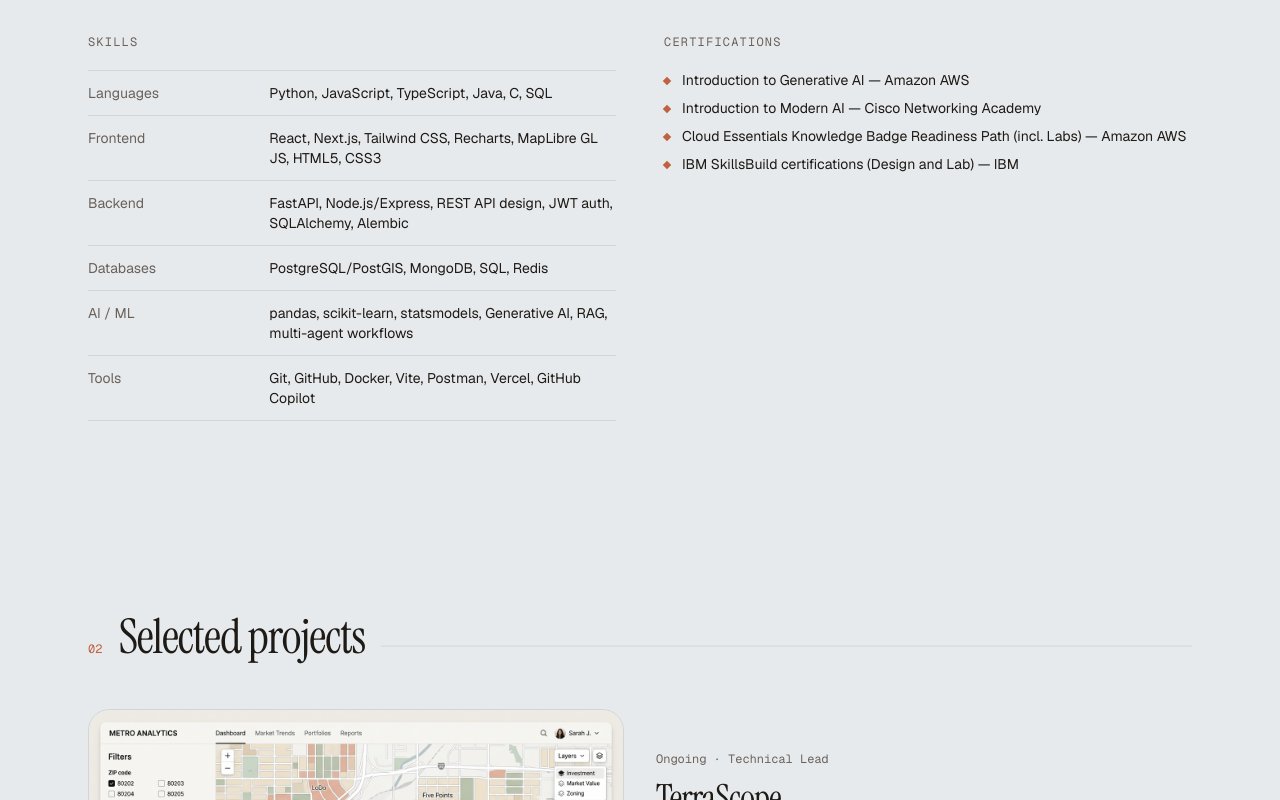
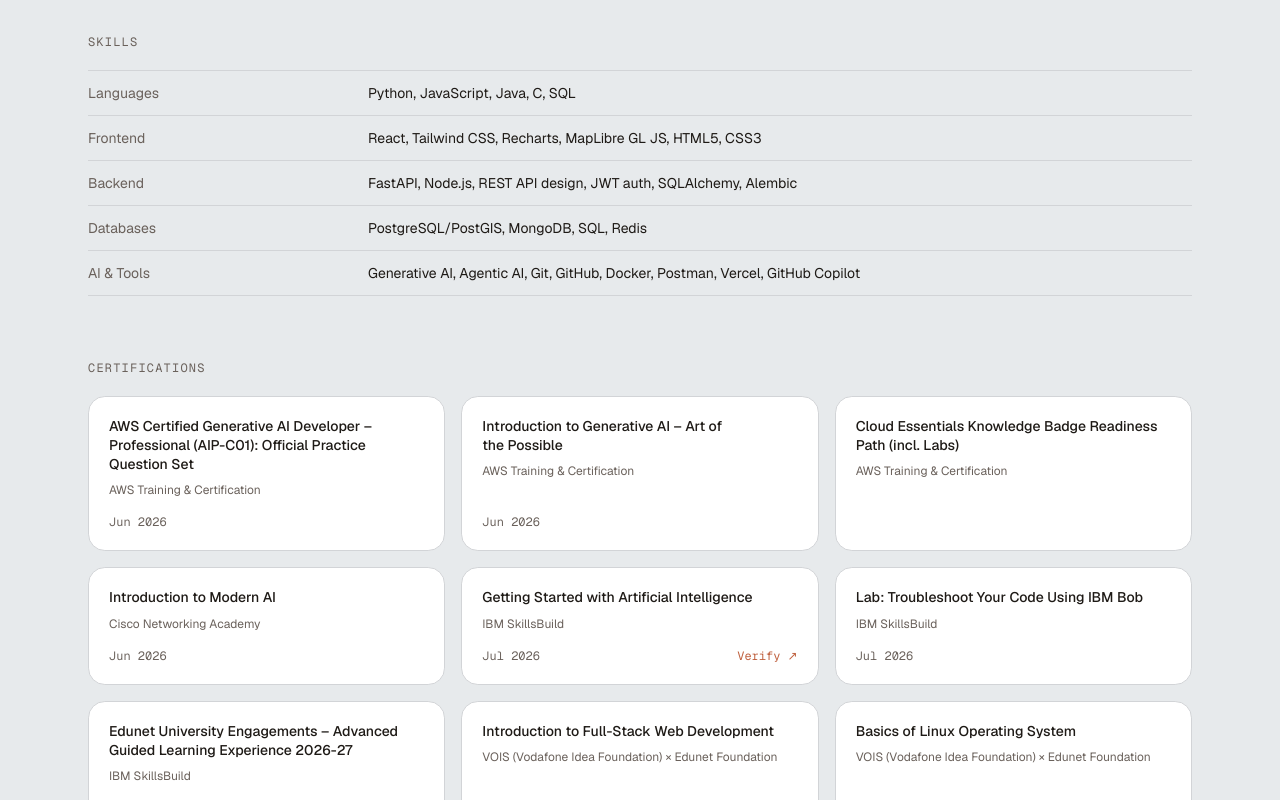
Before and after one commit to Harunrashid444/My-Portfolio-Website, a Next.js app: page / in a window 1280 px wide. Shown: the part 1620-2420 px from the top of the page. Built offline with nearby package versions, Linux system fonts and the light colour scheme.

Commit message:
Expand certifications below skills and show full college names

```diff
--- a/components/about.tsx
+++ b/components/about.tsx
@@ -10,24 +10,58 @@
 const experience = [
   { period: '2026 — Now', role: 'Technical Lead', company: 'TerraScope' },
   { period: 'Jun — Sep 2026', role: 'Full Stack Developer', company: 'GrowwStaff (Contract)' },
-  { period: '2025 — 2027', role: 'MCA', company: 'GL Bajaj, AKTU' },
-  { period: '2024', role: 'BCA', company: 'P.K. Roy Memorial College' },
+  { period: '2025 — 2027', role: 'MCA', company: 'GL Bajaj College of Technology and Management, AKTU' },
+  { period: '2024', role: 'BCA', company: 'P.K. Roy Memorial College, Binod Bihari Mahato Koylanchal University' },
 ]
 
 const skills = [
-  { group: 'Languages', items: 'Python, JavaScript, TypeScript, Java, C, SQL' },
-  { group: 'Frontend', items: 'React, Next.js, Tailwind CSS, Recharts, MapLibre GL JS, HTML5, CSS3' },
-  { group: 'Backend', items: 'FastAPI, Node.js/Express, REST API design, JWT auth, SQLAlchemy, Alembic' },
+  { group: 'Languages', items: 'Python, JavaScript, Java, C, SQL' },
+  { group: 'Frontend', items: 'React, Tailwind CSS, Recharts, MapLibre GL JS, HTML5, CSS3' },
+  { group: 'Backend', items: 'FastAPI, Node.js, REST API design, JWT auth, SQLAlchemy, Alembic' },
   { group: 'Databases', items: 'PostgreSQL/PostGIS, MongoDB, SQL, Redis' },
-  { group: 'AI / ML', items: 'pandas, scikit-learn, statsmodels, Generative AI, RAG, multi-agent workflows' },
-  { group: 'Tools', items: 'Git, GitHub, Docker, Vite, Postman, Vercel, GitHub Copilot' },
+  { group: 'AI & Tools', items: 'Generative AI, Agentic AI, Git, GitHub, Docker, Postman, Vercel, GitHub Copilot' },
 ]
 
 const certifications = [
-  'Introduction to Generative AI — Amazon AWS',
-  'Introduction to Modern AI — Cisco Networking Academy',
-  'Cloud Essentials Knowledge Badge Readiness Path (incl. Labs) — Amazon AWS',
-  'IBM SkillsBuild certifications (Design and Lab) — IBM',
+  {
+    title: 'AWS Certified Generative AI Developer – Professional (AIP-C01): Official Practice Question Set',
+    issuer: 'AWS Training & Certification',
+    date: 'Jun 2026',
+  },
+  {
+    title: 'Introduction to Generative AI – Art of the Possible',
+    issuer: 'AWS Training & Certification',
+    date: 'Jun 2026',
+  },
+  {
+    title: 'Cloud Essentials Knowledge Badge Readiness Path (incl. Labs)',
+    issuer: 'AWS Training & Certification',
+    date: null,
+  },
+  { title: 'Introduction to Modern AI', issuer: 'Cisco Networking Academy', date: 'Jun 2026' },
+  {
+    title: 'Getting Started with Artificial Intelligence',
+    issuer: 'IBM SkillsBuild',
+    date: 'Jul 2026',
+    href: 'https://www.credly.com/badges/0cd5c8b4-74ee-4251-a882-f00f0bcd839b',
+  },
+  { title: 'Lab: Troubleshoot Your Code Using IBM Bob', issuer: 'IBM SkillsBuild', date: 'Jul 2026' },
+  {
+    title: 'Edunet University Engagements – Advanced Guided Learning Experience 2026-27',
+    issuer: 'IBM SkillsBuild',
+    date: 'Jul 2026',
+  },
+  {
+    title: 'Introduction to Full-Stack Web Development',
+    issuer: 'VOIS (Vodafone Idea Foundation) × Edunet Foundation',
+    date: 'Jul 2026',
+  },
+  {
+    title: 'Basics of Linux Operating System',
+    issuer: 'VOIS (Vodafone Idea Foundation) × Edunet Foundation',
+    date: 'Jul 2026',
+  },
+  { title: 'EF SET English Certificate — C2 Proficient', issuer: 'EF Education First', date: 'Jun 2026' },
 ]
 
 export function About() {
@@ -80,35 +114,50 @@
         ))}
       </dl>
 
-      <div className="mt-20 grid gap-12 md:grid-cols-2">
-        <Reveal>
+      <Reveal className="mt-20">
         <h3 className="font-mono text-xs uppercase tracking-widest text-muted-foreground">Skills</h3>
         <dl className="mt-5 divide-y divide-border border-y border-border">
           {skills.map((skill) => (
-              <div key={skill.group} className="grid grid-cols-3 gap-4 py-3 text-sm">
+            <div key={skill.group} className="grid gap-1 py-3 text-sm sm:grid-cols-4 sm:gap-4">
               <dt className="text-muted-foreground">{skill.group}</dt>
-                <dd className="col-span-2">{skill.items}</dd>
+              <dd className="sm:col-span-3">{skill.items}</dd>
             </div>
           ))}
         </dl>
       </Reveal>
 
-        <Reveal delay={120} className="space-y-10">
-          <div>
+      <div className="mt-16">
+        <Reveal>
           <h3 className="font-mono text-xs uppercase tracking-widest text-muted-foreground">
             Certifications
           </h3>
-            <ul className="mt-5 space-y-2 text-sm">
-              {certifications.map((cert) => (
-                <li key={cert} className="flex items-start gap-3">
-                  <span aria-hidden="true" className="mt-2 size-1.5 shrink-0 rotate-45 bg-accent" />
-                  {cert}
+        </Reveal>
+        <ul className="mt-5 grid gap-4 sm:grid-cols-2 lg:grid-cols-3">
+          {certifications.map((cert, i) => (
+            <li key={cert.title}>
+              <Reveal delay={(i % 3) * 80} className="h-full">
+                <div className="flex h-full flex-col rounded-xl border border-border bg-card p-5 transition-colors hover:border-accent/50">
+                  <p className="text-pretty text-sm font-medium leading-snug">{cert.title}</p>
+                  <p className="mt-2 text-xs text-muted-foreground">{cert.issuer}</p>
+                  <div className="mt-auto flex items-center justify-between gap-3 pt-4 font-mono text-xs text-muted-foreground">
+                    <span>{cert.date}</span>
+                    {cert.href && (
+                      <a
+                        href={cert.href}
+                        target="_blank"
+                        rel="noopener noreferrer"
+                        className="text-accent underline-offset-4 hover:underline"
+                      >
+                        Verify ↗
+                      </a>
+                    )}
+                  </div>
+                </div>
+              </Reveal>
             </li>
           ))}
         </ul>
       </div>
-        </Reveal>
-      </div>
     </section>
   )
 }
```
Lines whose indentation alone changed are shown as unchanged.
